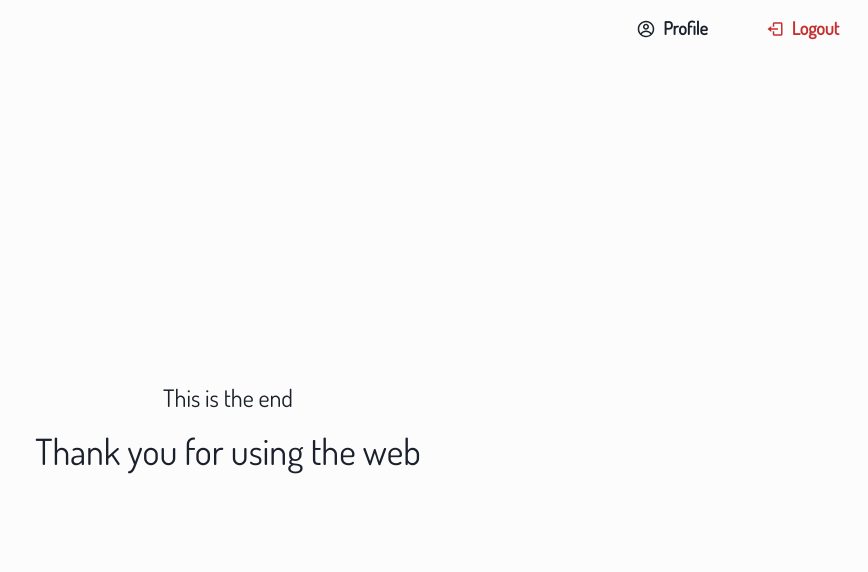
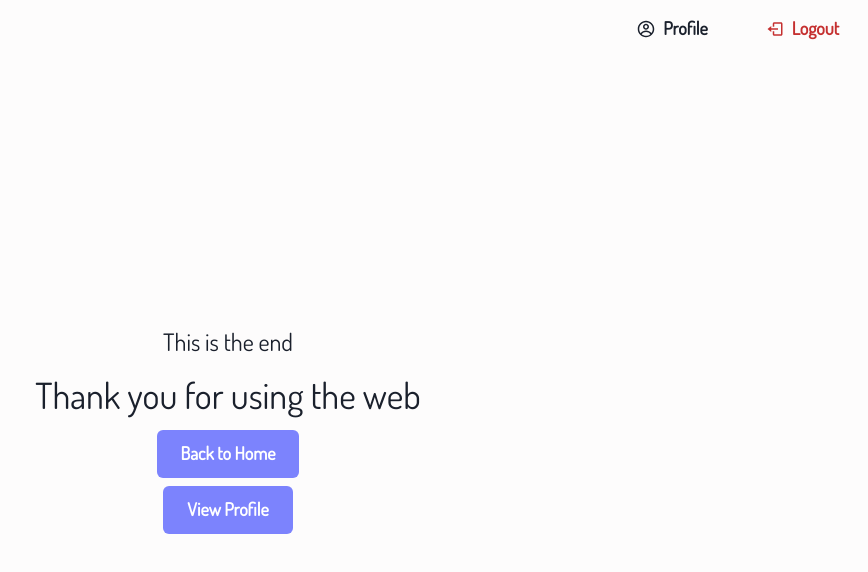
Before and after one commit to Saurabh7120/ssw555smxx2021Fall, a Next.js app in the folder cs555-project/: page /ending in a window 1280 px wide. Shown: the top 572 px of the page, without its empty margins (412-1280 px from the left). Built offline with nearby package versions, Linux system fonts and the light colour scheme; no server answers; sample sign-in values are in the browser's storage.

Commit message:
added 2 buttons on ending page

```diff
--- a/cs555-project/pages/ending/index.js
+++ b/cs555-project/pages/ending/index.js
@@ -3,15 +3,38 @@ import { Text,VStack } from "@chakra-ui/layout"
 import {Layout} from "../../components/core"
 import { QuestionsContext } from "../../components/core/questionsContext/questionsContext"
 import { Button } from "@chakra-ui/button";
+import { useRouter } from 'next/dist/client/router';
+
+export default function EndingPage(){
+
+    const router = useRouter();
+
+    function handleNext1(){
+        router.push('./category');
+    }
+
+    function handleNext2(){
+        router.push('./userProfile');
+    }
 
 
-export default function EndingPage(){
     return (
         <Layout >
           <VStack mt='auto' mb='auto'>
               <Text fontSize='2xl'>This is the end</Text>
               <Text fontSize='4xl'>Thank you for using the web</Text>
+              <Button bg='brand.900' size='lg' marginTop = '50px' onClick = {()=>handleNext1()}>
+                Back to Home
+                </Button>
+
+                <Button bg='brand.900' size='lg' marginTop = '50px' onClick = {()=>handleNext2()}>
+                View Profile
+                </Button>
           </VStack>
+
+
+
+
         </Layout>
     )
 }
```
